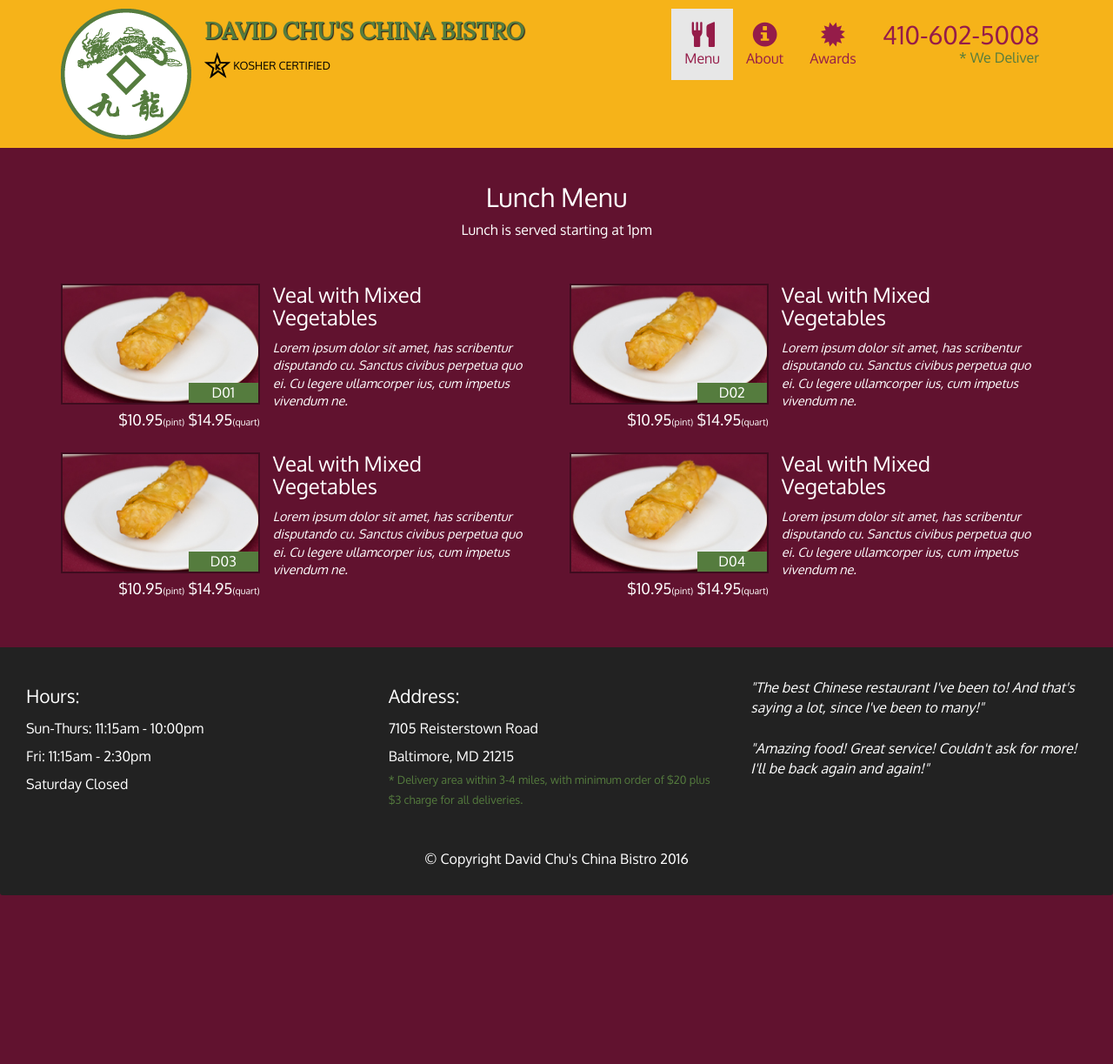
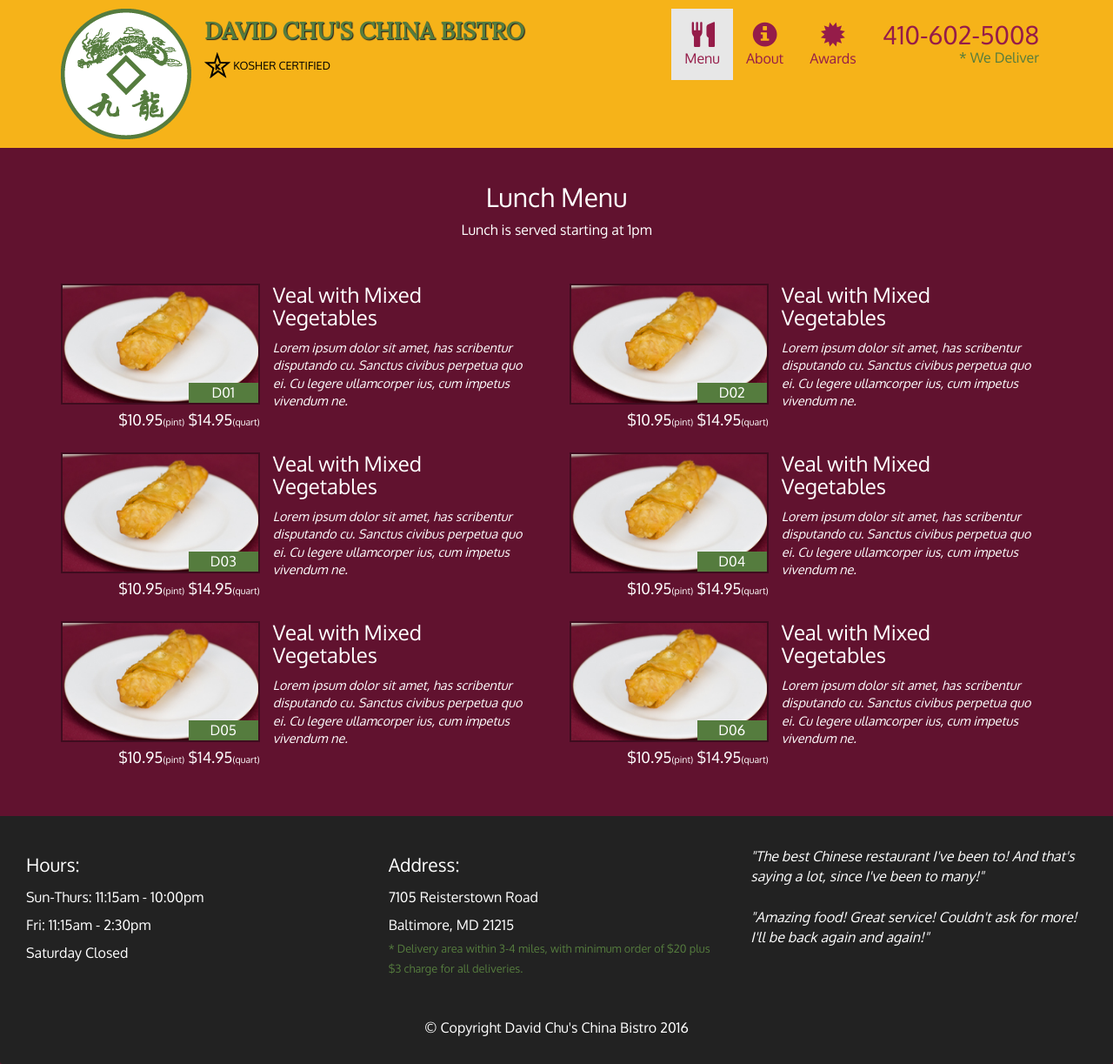
Before and after one commit to emmvalenti/emmvalenti.github.io, a Jekyll site: the page JHU_resto-website-dev/single-category.html, which Jekyll copies as it is, in a window 1280 px wide. Shown: the whole page at 87% size. Built offline with Jekyll 4.4.1, drawn with Linux system fonts in a browser that asks for light colours; before the commit the page ends 1029 px from its top, so only the background shows below that.

Commit message:
added additional rows

```diff
--- a/JHU_resto-website-dev/single-category.html
+++ b/JHU_resto-website-dev/single-category.html
@@ -139,6 +139,39 @@
 				</div>
 				<hr class="visible-xs">
 			</div>
+			<div class="menu-item-tile col-md-6">
+				<div class="row">
+					<div class="col-sm-5">
+						<div class="menu-item-photo">
+							<div>D05</div>
+							<img class="img-responsive" width="250" height="150" src="images/menu/B/B-1.jpg" alt="item">
+						</div>
+						<div class="menu-item-price">$10.95<span>(pint)</span> $14.95<span>(quart)</span></div>
+					</div>
+						<div class="menu-item-description col-sm-7">
+							<h3 class="menu-item-title">Veal with Mixed Vegetables</h3>
+							<p class="menu-item-details">Lorem ipsum dolor sit amet, has scribentur disputando cu. Sanctus civibus perpetua quo ei. Cu legere ullamcorper ius, cum impetus vivendum ne.</p>
+						</div>
+				</div>
+				<hr class="visible-xs">
+			</div>
+			<div class="menu-item-tile col-md-6">
+				<div class="row">
+					<div class="col-sm-5">
+						<div class="menu-item-photo">
+							<div>D06</div>
+							<img class="img-responsive" width="250" height="150" src="images/menu/B/B-1.jpg" alt="item">
+						</div>
+						<div class="menu-item-price">$10.95<span>(pint)</span> $14.95<span>(quart)</span></div>
+					</div>
+						<div class="menu-item-description col-sm-7">
+							<h3 class="menu-item-title">Veal with Mixed Vegetables</h3>
+							<p class="menu-item-details">Lorem ipsum dolor sit amet, has scribentur disputando cu. Sanctus civibus perpetua quo ei. Cu legere ullamcorper ius, cum impetus vivendum ne.</p>
+						</div>
+				</div>
+				<hr class="visible-xs">
+			</div>
+
 
 		</section>
 
```
